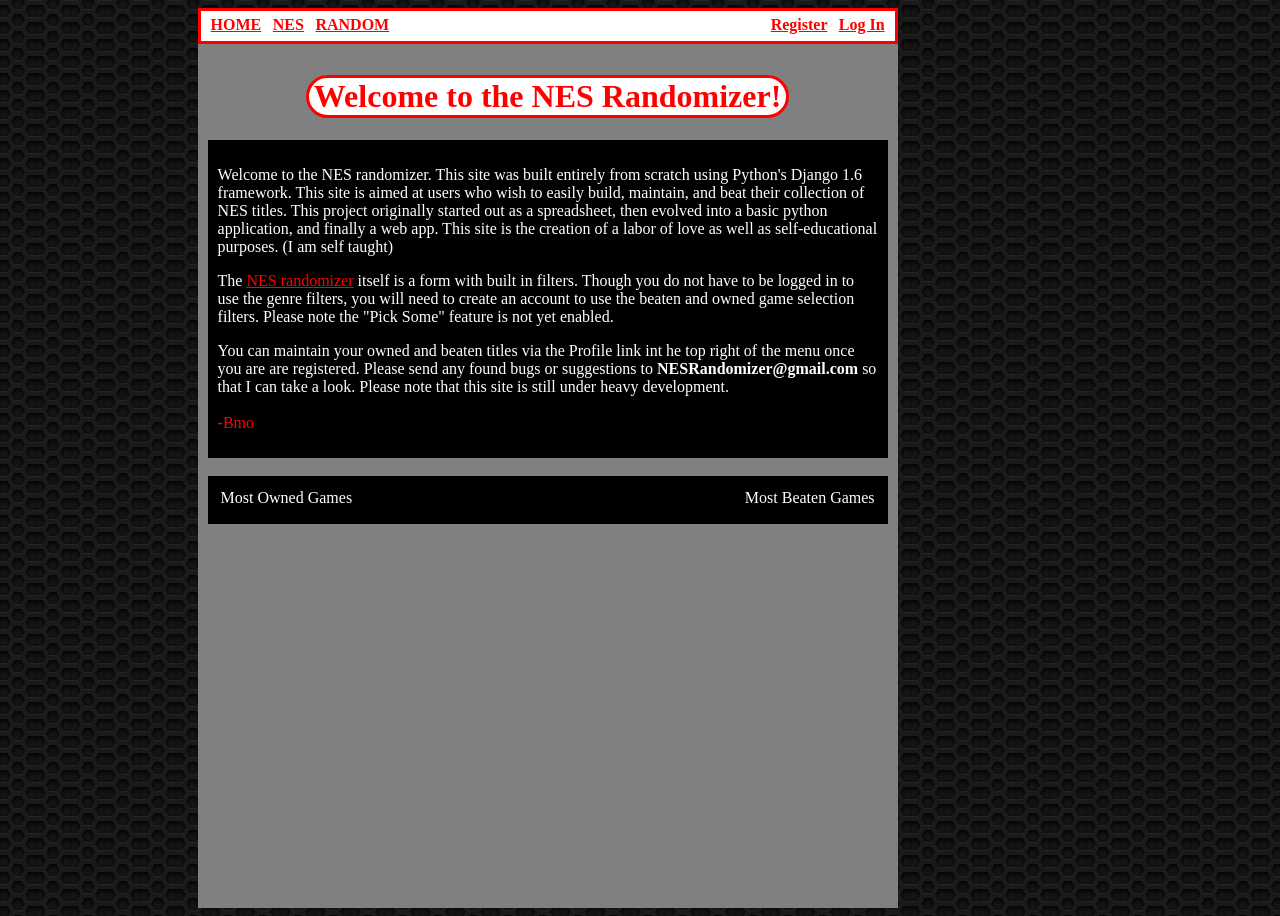
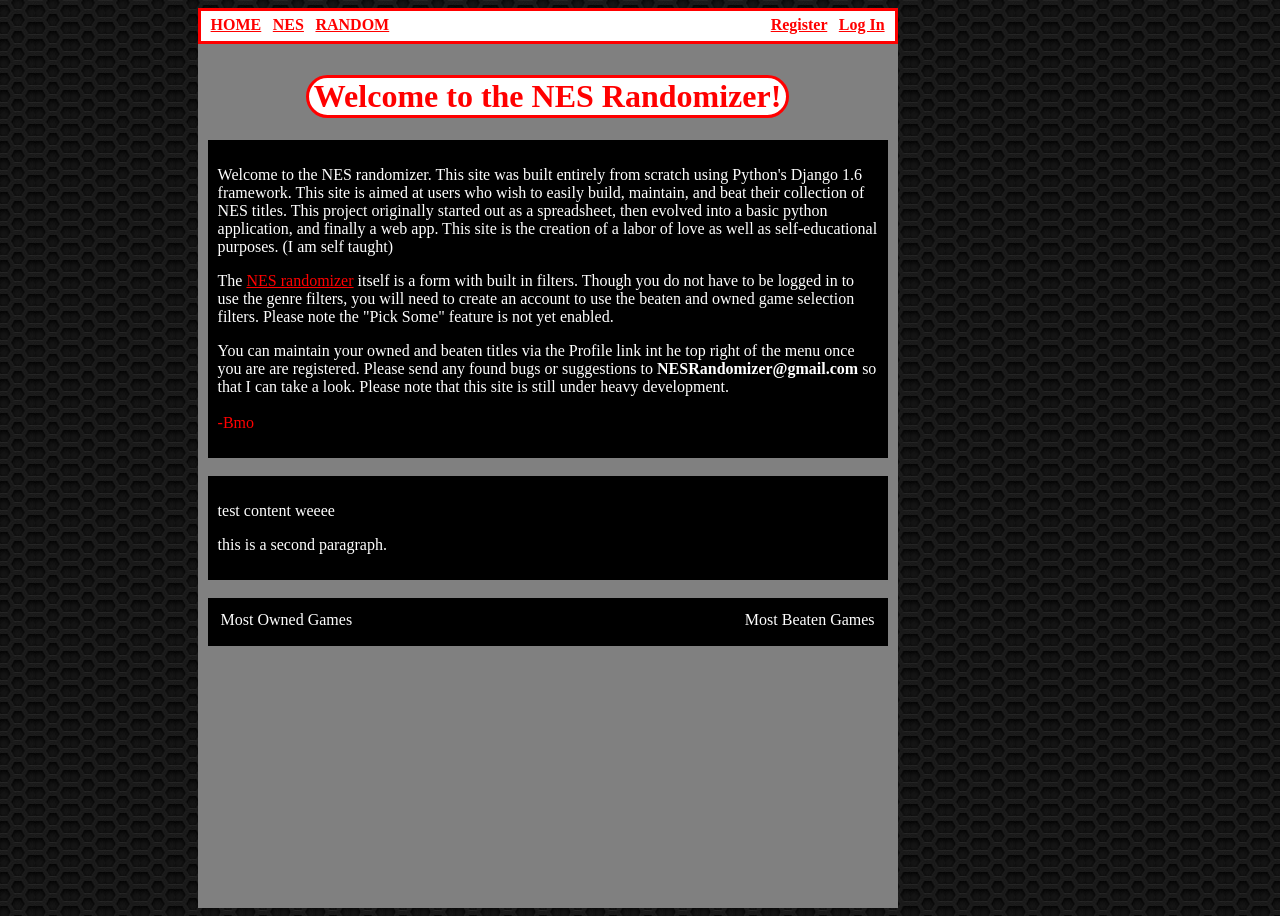
Before and after one commit to thebmo/NESRandomizer, a Django app: page / in a window 1280 px wide. Run offline with Django 3.2, Linux system fonts and the light colour scheme; data that the repository does not hold is empty.

Commit message:
added some templates for blog posts and updated some minor CSS

```diff
--- /dev/null
+++ b/nes_randomizer/news/templates/news/news_view.html
@@ -0,0 +1,12 @@
+{% block blog %}
+
+<div class="block" id="news">
+    <p>
+        test content weeee
+    </p>
+    <p>
+        this is a second paragraph.
+    </p>
+
+</div>
+{% endblock blog %}
--- a/nes_randomizer/templates/mysite/index.html
+++ b/nes_randomizer/templates/mysite/index.html
@@ -2,8 +2,8 @@
 {% block content %}
 
 <center><h1>Welcome to the NES Randomizer!</h1></center>
-{% if error_message %}<p><strong>{{ error_message }} </strong</p>{% endif %}
-<div class = "block" id = "main">
+{% if error_message %}<p><strong>{{ error_message }} </strong></p>{% endif %}
+<div class="block" id="main">
     <p>
         Welcome to the NES randomizer. This site was built entirely from scratch using Python's Django 1.6 framework. This site is aimed at users who wish to easily build, maintain, and beat their collection of NES titles. This project originally started out as a spreadsheet, then evolved into a basic python application, and finally a web app. This site is the creation of a labor of love as well as self-educational purposes. (I am self taught)
     </p>
@@ -19,7 +19,10 @@
 
 </div>
 <br>
-<div class = "block" id = "main">
+{% include "news/news_view.html" %}
+{% block news %} {% endblock news %}
+<br>
+<div class="block" id="main">
 
     <table width=100%>
     <tr><td>Most Owned Games</td><td align=right>Most Beaten Games</td></tr>
@@ -33,28 +36,11 @@
             <a href = '{% url 'nes:details' beaten.2 %}' target = '_blank'>{{ beaten.0 }}</a> | {{ beaten.1 }}<br/>
         {% endfor %}
     </td></tr>
+    </table>
 </div>
+<br>
 
 
-<!-- {% if not user.is_authenticated %}
-    <a href="{% url 'login' %}">Login</a> or <a href="{% url 'reg:register' %}">Register</a><br />
-{% else %}
-    <a href="{% url 'prof:view_profile' %}"> Edit Profile</a> |
-    <a href="{% url 'logout' %}">Log Out</a><br />
-    {{user.username}}: {{user.id}}
-    {{user.first_name}}
-    {{user.last_name}}
-{% endif %}
+<br>
 
-<ul>
-    {% if user.is_staff %}
-    <li><a href="/admin/" target = "_blank">admin</a></li>
-    <li><a href="{% url 'import'%}">Import Games</a></li>
-    {% endif %}
-    <li><a href="{% url 'nes:index' %}">NES</a></li>
-    {% if user.is_staff %}
-        <li><a href="{% url 'polls:index' %}">POLLS</a></li>
-    {% endif %}
-</ul> -->
-
-{% endblock %}
+{% endblock content%}
--- a/nes_randomizer/tools/templates/tools/list_users.html
+++ b/nes_randomizer/tools/templates/tools/list_users.html
@@ -2,7 +2,7 @@
 {% block content %}
 <h1>Delete Users</h1>
 {% if users %}
-    <div class="users">
+    <div class="user">
         <table>
             <tr><td>ID</td><td>username</td><td>delete</td></tr>
             {% for  user in users %}
```
Also changed, not shown: nes_randomizer/tools/views.py (+15 -10 lines).
